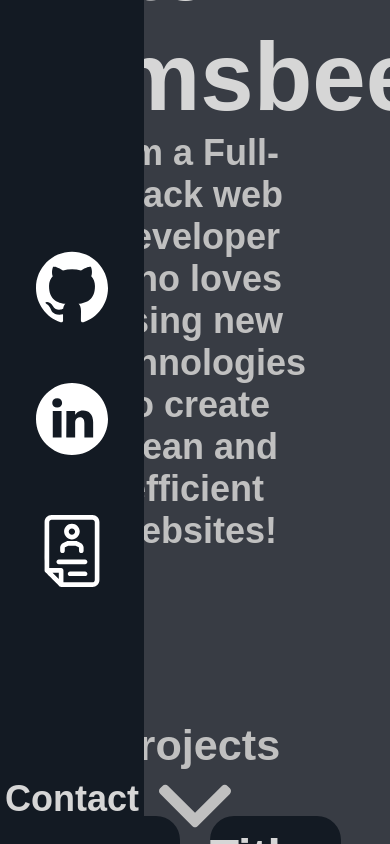
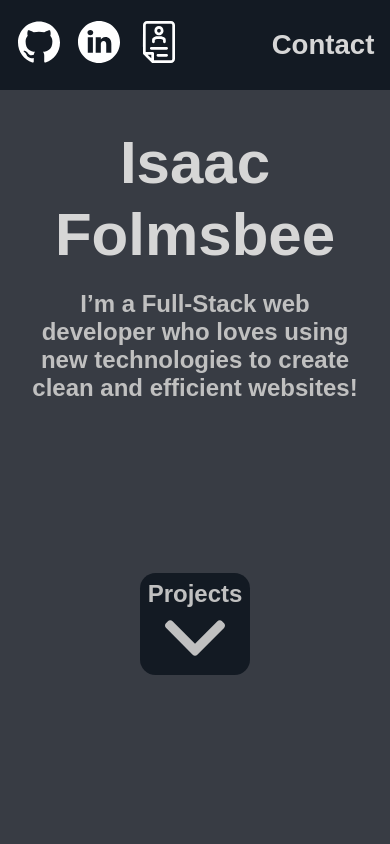
Before and after one commit to isaacfolmsbee/portfolio, a Vue app: page / in a window 390 px wide. Built offline with nearby package versions, Linux system fonts and the light colour scheme; a web font is replaced by a local one.

Commit message:
Made navbar and intro responsive

```diff
--- a/src/App.vue
+++ b/src/App.vue
@@ -35,7 +35,7 @@ export default {
 		Project,
 	},
 	created() {
-		document.title = "Testing";
+		document.title = "Isaac Folmsbee";
 	},
 	methods: {
 		scrollTo(targetClass) {
@@ -64,9 +64,9 @@ export default {
 }
 
 #intro {
-	width: 60%;
-	height: 80%;
-	margin: 10% auto;
+	width: 50vw;
+	height: 60vh;
+	margin: 30vh auto 10vh auto;
 	display: flex;
 	flex-direction: column;
 	justify-content: center;
@@ -77,6 +77,7 @@ export default {
 	color: #D6D6D6;
 	font-size: 4rem;
 	font-family: 'Francois One', sans-serif;
+	text-align: center;
 }
 
 #intro h2 {
@@ -86,12 +87,15 @@ export default {
 }
 
 #projects-arrow {
-	margin-top: 20vh;
+	margin-top: auto;
+	padding: 0.45rem;
+	border-radius: 0.85rem;
 	display: flex;
 	flex-direction: column;
 	justify-content: center;
 	align-items: center;
 	cursor: pointer;
+	background: #131A23;
 }
 
 #projects-arrow img {
@@ -111,4 +115,50 @@ export default {
 	justify-content: space-between;
 	align-items: center;
 }
+
+@media screen and (max-width: 1250px) {
+	#intro {
+		width: 85vw;
+	}
+
+	#intro h1 {
+		font-size: 3.5rem;
+	}
+
+	#intro h2 {
+		font-size: 1.25rem;
+	}
+
+	#projects-arrow img {
+		width: 2.5rem;
+		height: 2.5rem;
+	}
+
+	#projects-arrow h2 {
+		font-size: 1.25rem;
+	}
+}
+
+@media screen and (max-width: 800px) {
+
+	#intro {
+		height: 65vh;
+		margin: 15vh auto 20vh auto;
+	}
+
+	#intro h1 {
+		font-size: 2.5rem;
+		line-height: 3rem;
+		margin-bottom: 0.8rem;
+	}
+
+	#intro h2 {
+		font-size: 1rem;
+	}
+
+	#projects-arrow {
+		padding: 0.3rem;
+		border-radius: 0.65rem;
+	}
+}
 </style>
--- a/src/components/Navbar.vue
+++ b/src/components/Navbar.vue
@@ -72,4 +72,72 @@ img:hover {
 .contact:hover {
 	color: #ffffff;
 }
+
+@media screen and (max-width: 1500px) {
+	.navbar-wrapper {
+		width: 100vw;
+		height: 5rem;
+		flex-direction: row;
+	}
+
+	.img-container {
+		width: 4.5rem;
+		height: 100%;
+	}
+
+	.img-container:first-of-type {
+		margin-left: 1rem;
+	}
+
+	.img-container:last-of-type {
+		margin-right: auto;
+	}
+
+	img {
+		width: 2.5rem;
+		height: 2.5rem;
+		margin: 0 auto;
+	}
+
+	img:hover {
+		width: 3rem;
+		height: 3rem;
+	}
+
+	.contact {
+		bottom: unset;
+		right: 2rem;
+	}
+}
+
+@media screen and (max-width: 800px) {
+	.navbar-wrapper {
+		height: 3.75rem;
+	}
+
+	.img-container {
+		width: 2.5rem;
+	}
+
+	.img-container:first-of-type {
+		margin-left: 0.375rem;
+	}
+
+	img {
+		width: 1.75rem;
+		height: 1.75rem;
+		transition: 0s;
+	}
+
+	img:hover {
+		width: 1.75rem;
+		height: 1.75rem;
+	}
+
+	.contact {
+		font-size: 1.15rem;
+		bottom: unset;
+		right: 0.65rem;
+	}
+}
 </style>
```
